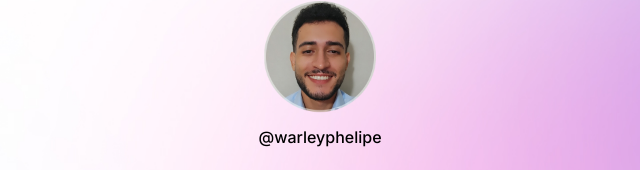
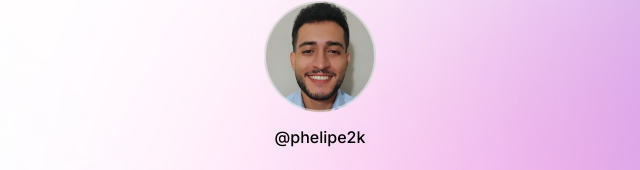
Before and after one commit to phelipe2k/projeto, a plain HTML site: page index.html in a window 1280 px wide. Shown: the part 79-249 px from the top of the page, 320-960 px from the left. Drawn offline with nearby package versions, Linux system fonts and the light colour scheme.

Commit message:
update profile username and adjust container max-width

```diff
--- a/index.html
+++ b/index.html
@@ -17,7 +17,7 @@
     <div id="container">
     <div id="profile">
       <img src="./assets/avatar.png" alt="Foto do warley" />
-      <p>@warleyphelipe</p>
+      <p>@phelipe2k</p>
     </div>
 
 
--- a/style.css
+++ b/style.css
@@ -42,6 +42,7 @@ body * {
 
 #container {
   width: 360px;
+  max-width: 588px;
   margin: 56px auto 0px;
   padding: 0px 24px;
 }
```
